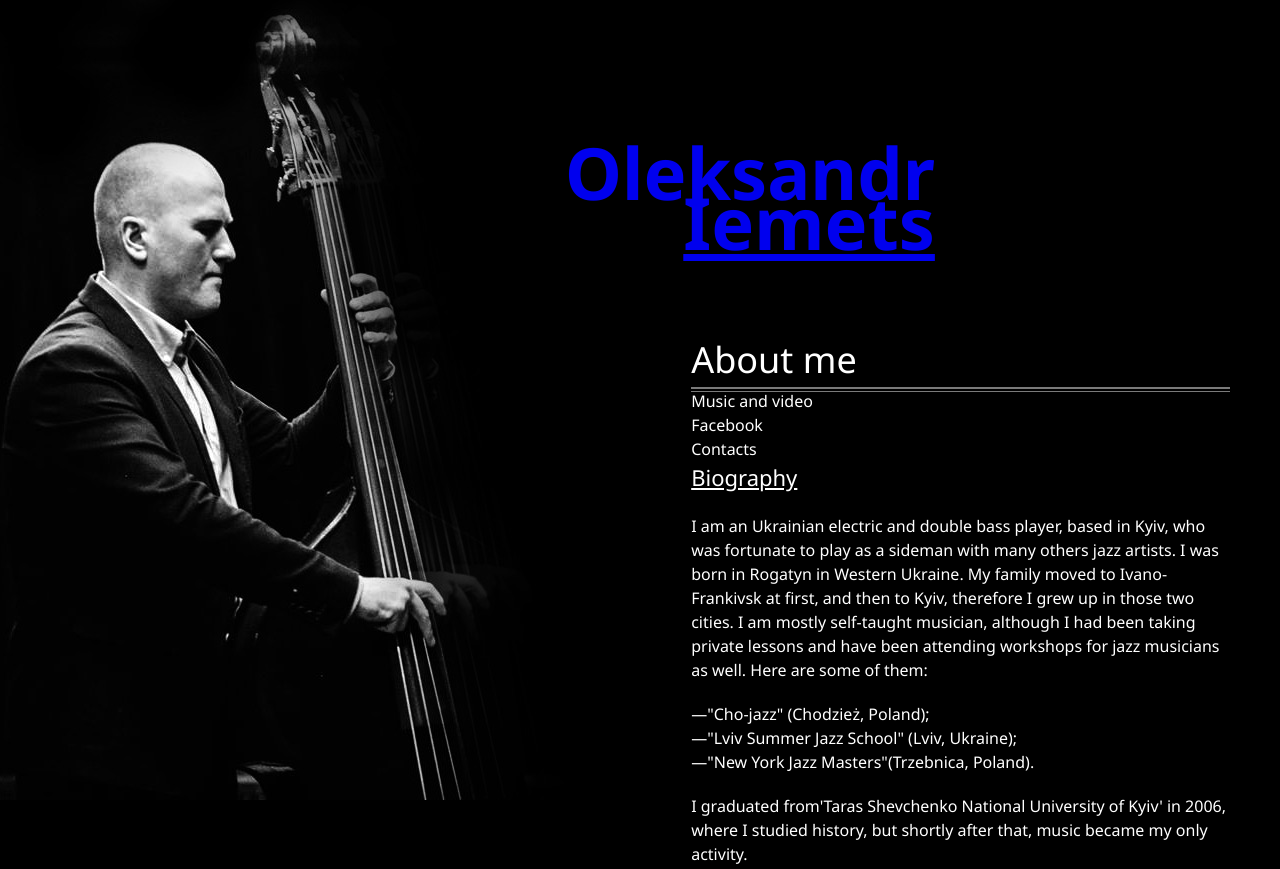
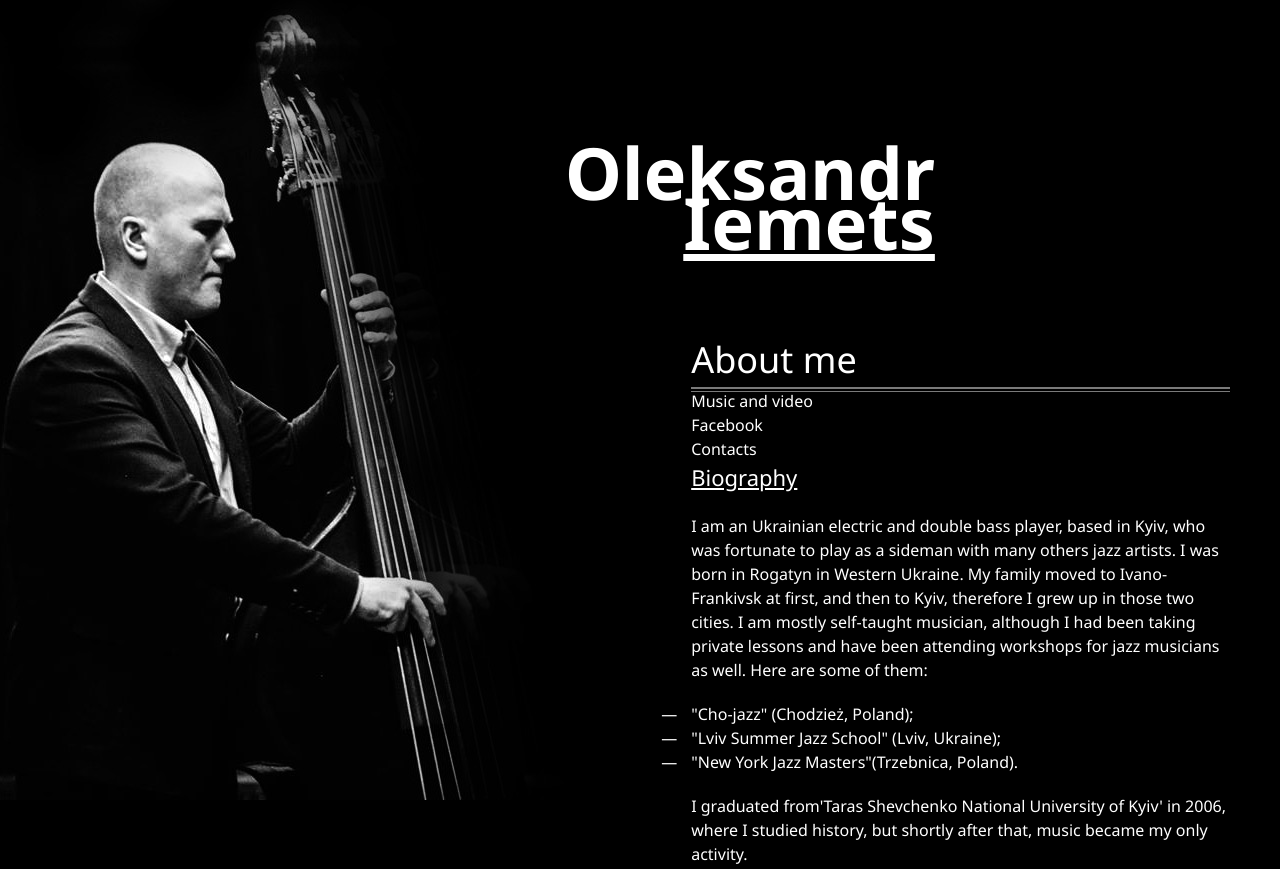
Before and after one commit to tyv/iemets.github.io, a plain HTML site: page about.html in a window 1280 px wide. Shown: the top 869 px of the page. Drawn offline with Linux system fonts and the light colour scheme.

Commit message:
Add files via upload

```diff
--- a/css/main.css
+++ b/css/main.css
@@ -63,6 +63,9 @@
         }
         .worshoplist_item::before {
             content:  "\2014";
+            position: absolute;
+            width: 30px;
+            transform: translateX(-100%);
         }
         .equipmentlist li{
             list-style-type: none;
@@ -99,6 +102,9 @@
             position: absolute;
             top: -0.34em;
             right: 0;
+        }
+        .logo__link{
+            color: inherit;
         }
     /* Header styles END */
 
```
